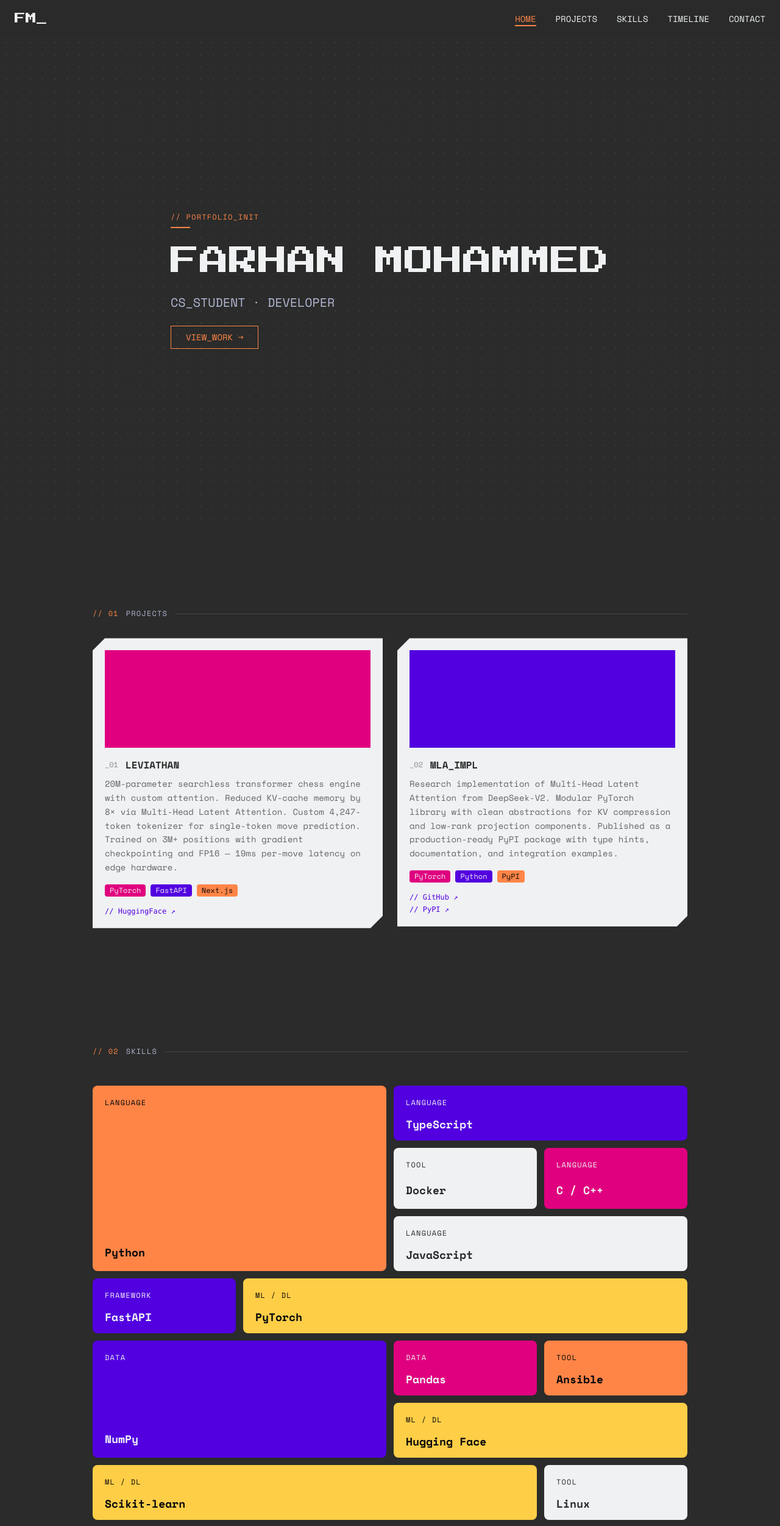
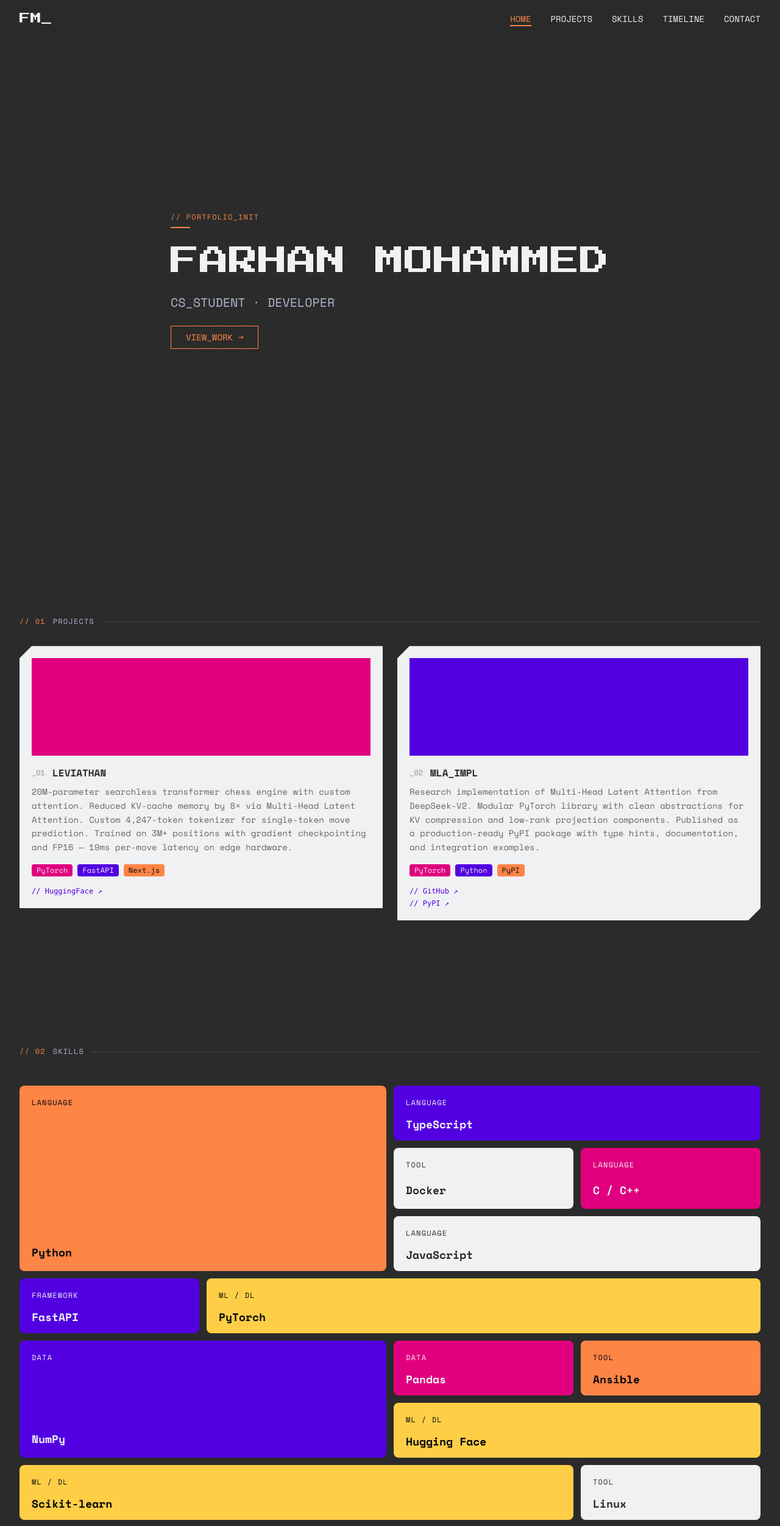
Before and after one commit to Nemesis-12/portfolio, a React (Vite) app: page / in a window 1280 px wide. Shown: the top 2502 px of the page at 61% size. Built offline with nearby package versions, Linux system fonts and the light colour scheme.

Commit message:
opencode: Layout system - graphite-light token + max-w-7xl px-8 on all sections (#30)
- Add graphite-light: #323332 token to @theme in index.css
- Update Navbar: px-6 → px-8
- Update all 5 sections: max-w-5xl px-6 → max-w-7xl px-8

Blocked by: #39 (section headers)

```diff
--- a/src/components/ContactSection.tsx
+++ b/src/components/ContactSection.tsx
@@ -13,8 +13,8 @@ const footerLinks = [
 
 export default function ContactSection() {
   return (
-    <ScrollFadeSection id="contact" className="min-h-screen flex flex-col justify-center px-6 py-14 md:px-16 lg:px-32">
-      <div className="max-w-5xl mx-auto w-full">
+    <ScrollFadeSection id="contact" className="min-h-screen flex flex-col justify-center px-8 py-14">
+      <div className="max-w-7xl mx-auto w-full">
         <p className="font-body text-sm text-atomic-tangerine mb-8">// 04 CONTACT</p>
 
         <h2 className="font-display text-3xl md:text-5xl text-platinum leading-tight mb-12">
--- a/src/components/HeroSection.tsx
+++ b/src/components/HeroSection.tsx
@@ -7,7 +7,7 @@ const HeroSection: React.FC = () => {
         <div className="absolute inset-0 bg-[radial-gradient(#3A3B3A_1px,transparent_1px)] bg-[size:20px_20px]"></div>
       </div>
 
-      <div className="relative z-10 px-6 max-w-5xl mx-auto space-y-6">
+      <div className="relative z-10 px-8 max-w-7xl mx-auto space-y-6">
         <div className="space-y-2">
           <p className="font-body text-xs text-atomic-tangerine tracking-widest">
             // PORTFOLIO_INIT
--- a/src/components/Navbar.tsx
+++ b/src/components/Navbar.tsx
@@ -33,7 +33,7 @@ export default function Navbar() {
 
   return (
     <>
-      <nav className="sticky top-0 z-40 w-full flex items-center justify-between px-6 py-4 bg-graphite/90 backdrop-blur-sm">
+      <nav className="sticky top-0 z-40 w-full flex items-center justify-between px-8 py-4 bg-graphite/90 backdrop-blur-sm">
         <a href="#" className="font-display text-platinum text-lg no-underline">
           FM_
         </a>
--- a/src/components/ProjectsSection.tsx
+++ b/src/components/ProjectsSection.tsx
@@ -34,7 +34,7 @@ function getPlaceholderColor(projectIndex: number) {
 
 const ProjectsSection: React.FC<Props> = ({ projects }) => {
   return (
-    <ScrollFadeSection id="projects" className="min-h-screen flex flex-col justify-center py-14 px-6 max-w-5xl mx-auto">
+    <ScrollFadeSection id="projects" className="min-h-screen flex flex-col justify-center py-14 px-8 max-w-7xl mx-auto">
       <div>
         <div className="flex items-center gap-3 mb-8">
           <span className="font-body text-xs text-atomic-tangerine tracking-widest whitespace-nowrap">// 01</span>
--- a/src/components/SkillsSection.tsx
+++ b/src/components/SkillsSection.tsx
@@ -76,7 +76,7 @@ function SkillTileCard({ tile }: { tile: SkillTile }) {
 
 export function SkillsSection() {
   return (
-    <ScrollFadeSection id="skills" className="min-h-screen flex flex-col justify-center py-14 px-6 max-w-5xl mx-auto">
+    <ScrollFadeSection id="skills" className="min-h-screen flex flex-col justify-center py-14 px-8 max-w-7xl mx-auto">
       <div>
         <div className="flex items-center gap-3 mb-12">
           <span className="font-body text-xs text-atomic-tangerine tracking-widest whitespace-nowrap">// 02</span>
--- a/src/components/TimelineSection.tsx
+++ b/src/components/TimelineSection.tsx
@@ -65,7 +65,7 @@ function EntryList({ entries }: { entries: TimelineEntry[] }) {
 
 const TimelineSection: React.FC = () => {
   return (
-    <ScrollFadeSection id="timeline" className="min-h-screen flex flex-col justify-center py-14 px-6 max-w-5xl mx-auto">
+    <ScrollFadeSection id="timeline" className="min-h-screen flex flex-col justify-center py-14 px-8 max-w-7xl mx-auto">
       <div>
         <div className="flex items-center gap-3 mb-12">
           <span className="font-body text-sm text-atomic-tangerine tracking-widest whitespace-nowrap">// 03</span>
--- a/src/index.css
+++ b/src/index.css
@@ -2,6 +2,7 @@
 
 @theme {
   --color-graphite: #2A2B2A;
+  --color-graphite-light: #323332;
   --color-atomic-tangerine: #FF8547;
   --color-ultrasonic-blue: #5200E0;
   --color-fuchsia-flame: #E0007F;
```
